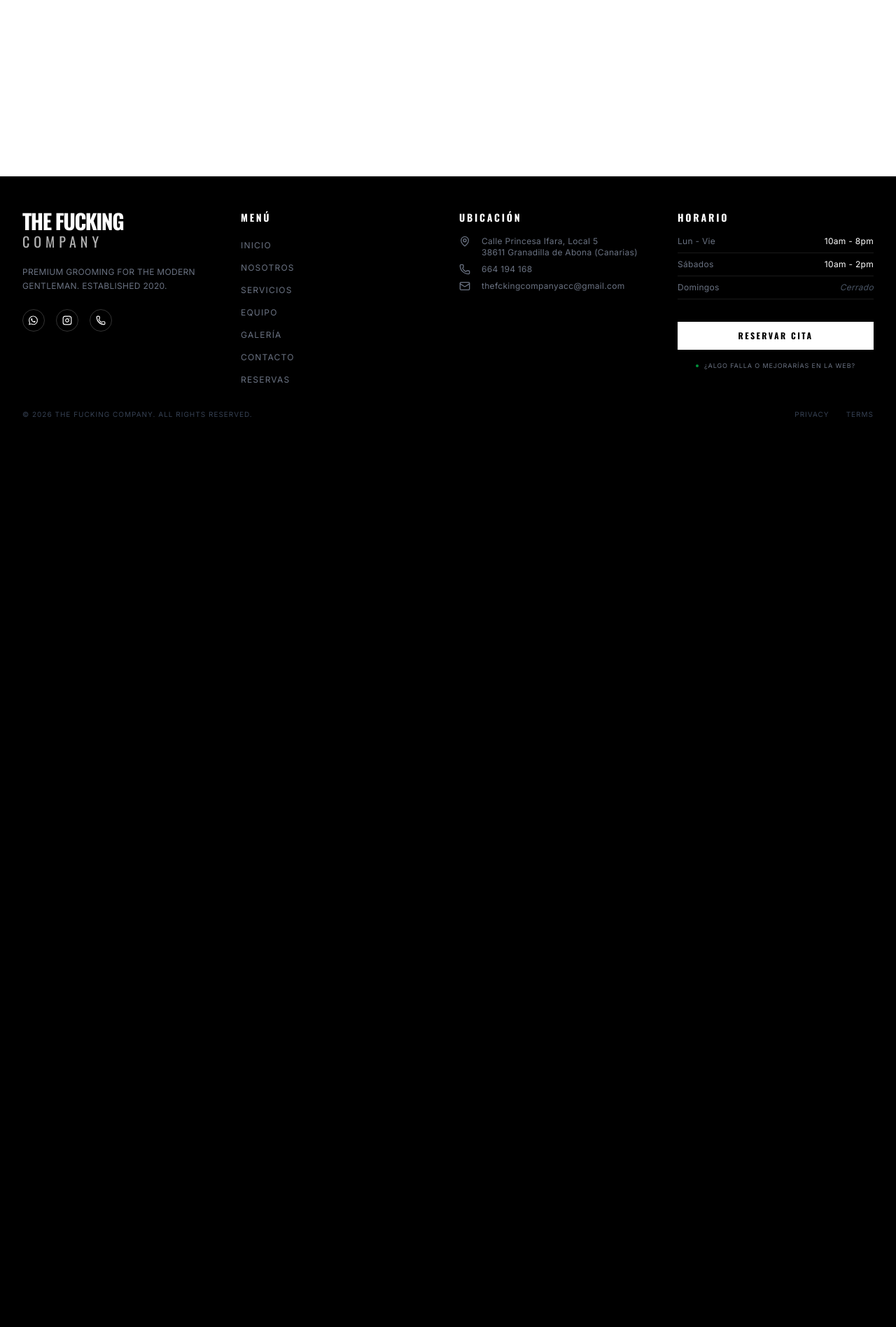
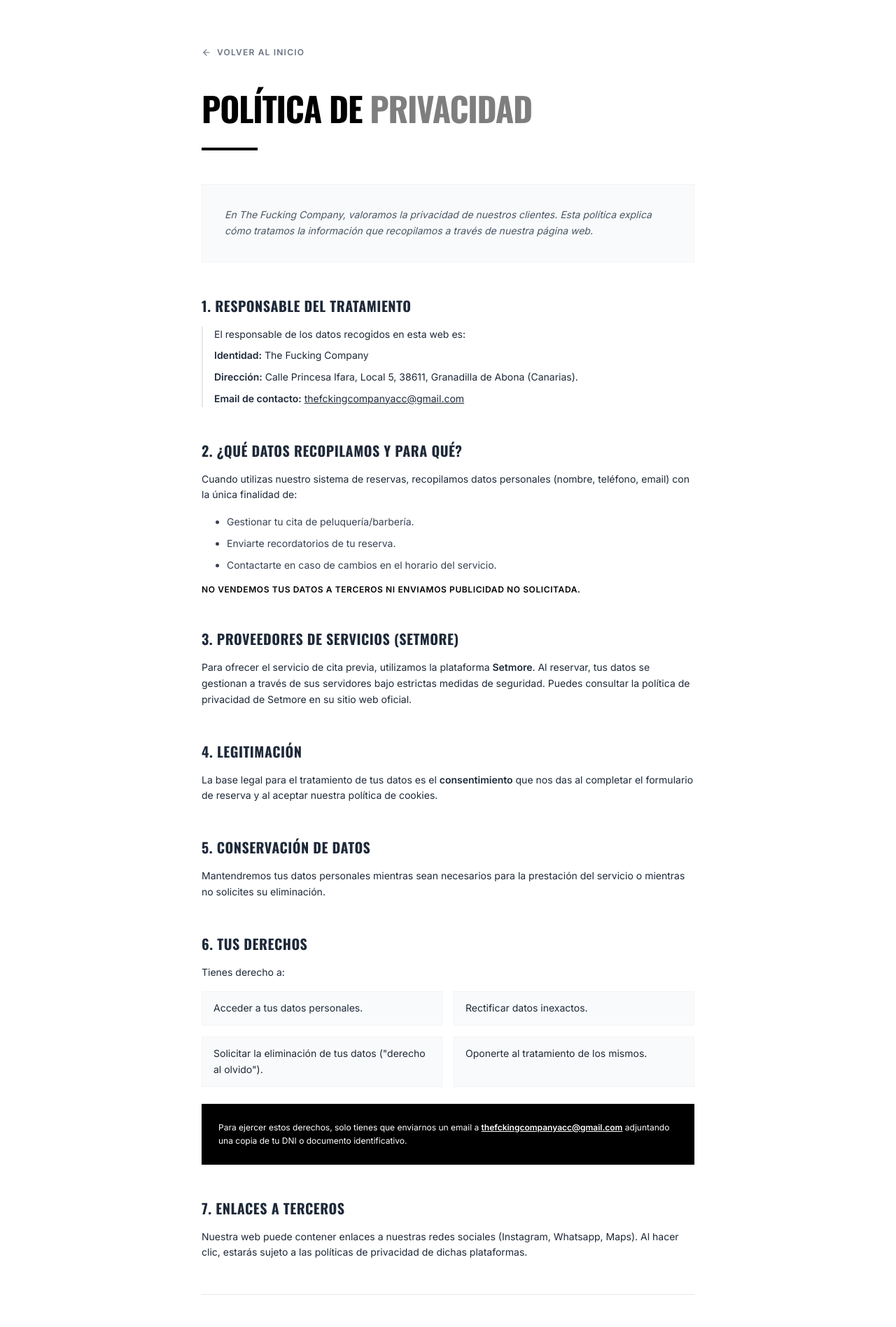
Before and after one commit to thefckingcompany/tfc-web, a React (Vite) app: page /legal in a window 1280 px wide. Shown: the part 160-2057 px from the top of the page at 70% size. Before the commit the page ends 800 px from the top, so only its background shows below. Built offline with nearby package versions, Linux system fonts and the light colour scheme.

Commit message:
Create Privacy Policy page and add routing

```diff
--- a/src/App.tsx
+++ b/src/App.tsx
@@ -11,6 +11,7 @@ import Contact from './pages/Contact';
 import Gallery from './pages/Gallery';
 import InstallPWA from './pages/InstallPWA';
 import WebFeedback from './pages/WebFeedback';
+import Privacy from './pages/Privacy';
 
 function App() {
   return (
@@ -28,6 +29,8 @@ function App() {
           <Route path="/contacto" element={<Contact />} />
           <Route path="/instalar-app" element={<InstallPWA />} />
           <Route path="/mejorar-web" element={<WebFeedback />} />
+          <Route path="/privacidad" element={<Privacy />} />
+          <Route path="/legal" element={<Privacy />} />
         </Routes>
       </MainLayout>
     </Router>
--- /dev/null
+++ b/src/pages/Privacy.tsx
@@ -0,0 +1,118 @@
+import { ArrowLeft } from 'lucide-react';
+import { Link } from 'react-router-dom';
+import { useEffect } from 'react';
+
+const Privacy = () => {
+    useEffect(() => {
+        window.scrollTo(0, 0);
+    }, []);
+
+    return (
+        <div className="bg-white text-black min-h-screen pt-32 pb-20 font-sans">
+            <div className="max-w-3xl mx-auto px-6 lg:px-8">
+                {/* Back Button */}
+                <Link
+                    to="/"
+                    className="inline-flex items-center text-xs font-bold uppercase tracking-widest mb-12 text-gray-500 hover:text-black transition-colors"
+                >
+                    <ArrowLeft className="mr-2" size={14} /> Volver al inicio
+                </Link>
+
+                {/* Header */}
+                <h1 className="text-4xl md:text-5xl font-oswald font-bold uppercase mb-8 leading-none tracking-tight">
+                    Política de <span className="opacity-50">Privacidad</span>
+                </h1>
+
+                <div className="w-20 h-1 bg-black mb-12"></div>
+
+                {/* Content */}
+                <div className="space-y-12 text-sm leading-relaxed text-gray-800">
+
+                    <div className="bg-gray-50 p-8 border border-gray-100">
+                        <p className="italic text-gray-600 font-medium">
+                            En The Fucking Company, valoramos la privacidad de nuestros clientes. Esta política explica cómo tratamos la información que recopilamos a través de nuestra página web.
+                        </p>
+                    </div>
+
+                    <section>
+                        <h2 className="text-xl font-oswald font-bold uppercase mb-4 tracking-wide">1. Responsable del Tratamiento</h2>
+                        <div className="pl-4 border-l-2 border-gray-200">
+                            <p className="mb-2">El responsable de los datos recogidos en esta web es:</p>
+                            <ul className="list-none space-y-2 mt-2 font-medium">
+                                <li><strong>Identidad:</strong> The Fucking Company</li>
+                                <li><strong>Dirección:</strong> Calle Princesa Ifara, Local 5, 38611, Granadilla de Abona (Canarias).</li>
+                                <li><strong>Email de contacto:</strong> <a href="mailto:thefckingcompanyacc@gmail.com" className="underline hover:text-gray-500 transition-colors">thefckingcompanyacc@gmail.com</a></li>
+                            </ul>
+                        </div>
+                    </section>
+
+                    <section>
+                        <h2 className="text-xl font-oswald font-bold uppercase mb-4 tracking-wide">2. ¿Qué datos recopilamos y para qué?</h2>
+                        <p className="mb-4">
+                            Cuando utilizas nuestro sistema de reservas, recopilamos datos personales (nombre, teléfono, email) con la única finalidad de:
+                        </p>
+                        <ul className="list-disc pl-5 space-y-2 text-gray-700 ml-4">
+                            <li>Gestionar tu cita de peluquería/barbería.</li>
+                            <li>Enviarte recordatorios de tu reserva.</li>
+                            <li>Contactarte en caso de cambios en el horario del servicio.</li>
+                        </ul>
+                        <p className="mt-4 font-bold text-xs uppercase tracking-wider text-black">
+                            No vendemos tus datos a terceros ni enviamos publicidad no solicitada.
+                        </p>
+                    </section>
+
+                    <section>
+                        <h2 className="text-xl font-oswald font-bold uppercase mb-4 tracking-wide">3. Proveedores de servicios (Setmore)</h2>
+                        <p>
+                            Para ofrecer el servicio de cita previa, utilizamos la plataforma <strong>Setmore</strong>. Al reservar, tus datos se gestionan a través de sus servidores bajo estrictas medidas de seguridad. Puedes consultar la política de privacidad de Setmore en su sitio web oficial.
+                        </p>
+                    </section>
+
+                    <section>
+                        <h2 className="text-xl font-oswald font-bold uppercase mb-4 tracking-wide">4. Legitimación</h2>
+                        <p>
+                            La base legal para el tratamiento de tus datos es el <strong>consentimiento</strong> que nos das al completar el formulario de reserva y al aceptar nuestra política de cookies.
+                        </p>
+                    </section>
+
+                    <section>
+                        <h2 className="text-xl font-oswald font-bold uppercase mb-4 tracking-wide">5. Conservación de datos</h2>
+                        <p>
+                            Mantendremos tus datos personales mientras sean necesarios para la prestación del servicio o mientras no solicites su eliminación.
+                        </p>
+                    </section>
+
+                    <section>
+                        <h2 className="text-xl font-oswald font-bold uppercase mb-4 tracking-wide">6. Tus Derechos</h2>
+                        <p className="mb-4">Tienes derecho a:</p>
+                        <ul className="grid grid-cols-1 md:grid-cols-2 gap-4 mb-6">
+                            <li className="bg-gray-50 px-4 py-3 border border-gray-100 font-medium">Acceder a tus datos personales.</li>
+                            <li className="bg-gray-50 px-4 py-3 border border-gray-100 font-medium">Rectificar datos inexactos.</li>
+                            <li className="bg-gray-50 px-4 py-3 border border-gray-100 font-medium">Solicitar la eliminación de tus datos ("derecho al olvido").</li>
+                            <li className="bg-gray-50 px-4 py-3 border border-gray-100 font-medium">Oponerte al tratamiento de los mismos.</li>
+                        </ul>
+                        <p className="text-gray-600 bg-black text-white p-6 text-xs leading-relaxed">
+                            Para ejercer estos derechos, solo tienes que enviarnos un email a <a href="mailto:thefckingcompanyacc@gmail.com" className="underline font-bold hover:text-gray-300">thefckingcompanyacc@gmail.com</a> adjuntando una copia de tu DNI o documento identificativo.
+                        </p>
+                    </section>
+
+                    <section>
+                        <h2 className="text-xl font-oswald font-bold uppercase mb-4 tracking-wide">7. Enlaces a Terceros</h2>
+                        <p>
+                            Nuestra web puede contener enlaces a nuestras redes sociales (Instagram, Whatsapp, Maps). Al hacer clic, estarás sujeto a las políticas de privacidad de dichas plataformas.
+                        </p>
+                    </section>
+
+                    <div className="pt-12 border-t border-gray-200 text-center">
+                        <Link to="/" className="inline-block px-8 py-3 bg-black text-white font-oswald font-bold uppercase tracking-widest text-xs hover:bg-gray-800 transition-colors">
+                            Volver al Inicio
+                        </Link>
+                    </div>
+
+                </div>
+            </div>
+        </div>
+    );
+};
+
+export default Privacy;
```
